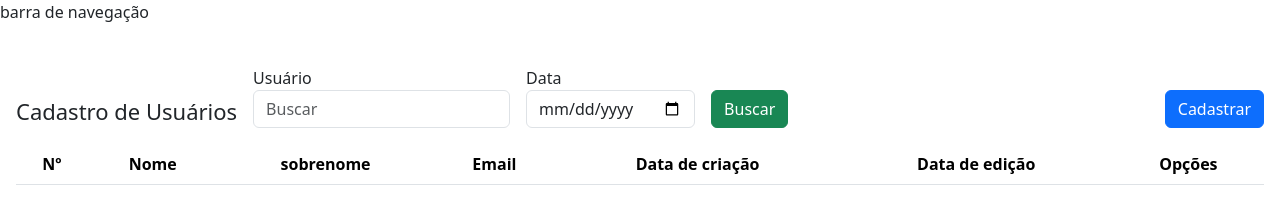
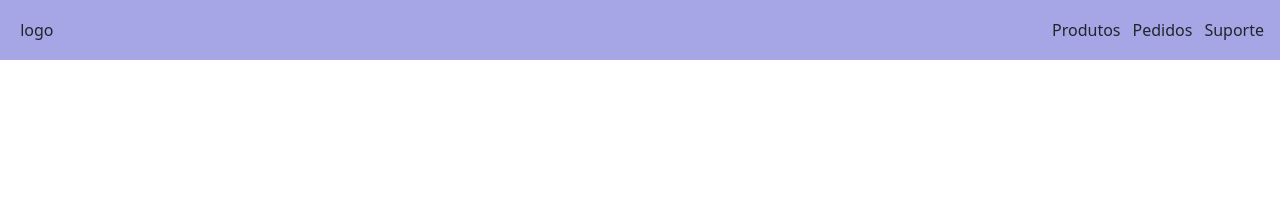
Before and after one commit to vinnixp098/acai_food, a plain HTML site: page front-end/index.html in a window 1280 px wide. Drawn offline with nearby package versions, Linux system fonts and the light colour scheme.

Commit message:
Subindo mudanças

```diff
--- a/front-end/index.html
+++ b/front-end/index.html
@@ -17,9 +17,17 @@
 <body>
 	<div id="app" class="app">
 		<div class="nav">
-			barra de navegação
+			<div class="logo">
+				<img src="" alt="">
+				logo
+			</div>
+			<div class="labs">
+				<div :class="['labsItem', { 'click': produtosShow }]" @click="buscarProdutos()">Produtos</div>
+				<div :class="['labsItem', { 'click': pedidosShow }]" @click="buscarPedidos">Pedidos</div>
+				<div :class="['labsItem', { 'click': suporteShow }]" @click="abreSuporte()">Suporte</div>
+			</div>
 		</div>
-		<div class="main">
+		<div class="produtos" v-if="produtosShow">
 			<div class="pesquisaCadastro">
 				<div class="pesquisa">
 					<div class="pesquisaTitulo">
@@ -153,6 +161,9 @@
 
 
 		</div>
+		<div class="pedidos" v-if="pedidosShow">
+			Pedidos
+		</div>
 	</div>
 
 	<script>
@@ -161,6 +172,8 @@
 		const app = createApp({
 			data() {
 				return {
+					produtosShow: false,
+					pedidosShow: false,
 					usuarios: [],
 					nome: '',
 					sobrenome: '',
@@ -175,6 +188,14 @@
 				},
 			},
 			methods: {
+				buscarProdutos(){
+					this.produtosShow = true
+					this.pedidosShow = false
+				},
+				buscarPedidos(){
+					this.produtosShow = false
+					this.pedidosShow = true
+				},
 				abrirModalCadastrar() {
 					$('#modalCadastrar').modal('show');
 				},
--- a/front-end/style.css
+++ b/front-end/style.css
@@ -11,12 +11,33 @@ body {
 }
 
 .nav {
-  height: 50px;
+  height: 60px;
   width: 100%;
-  /* background: red; */
+  background: rgb(166, 166, 231);
+  display: flex;
+  align-items: center;
+  padding: 0 1rem 0 1rem;
+  justify-content: space-between;
+}
+.labs{
+  display: flex;
+  gap: 12px;
+}
+.labsItem{
+  cursor: pointer;
+  transition: 300ms;
+}
+.labsItem:hover{
+  /* text-decoration: underline; */
+  color: white;
+}
+.click{
+  text-decoration: underline;
+  color: white;
 }
 
-.main {
+
+.produtos {
   display: flex;
   flex-direction: column;
   height: 100%;
```
Also changed, not shown: README.md.
